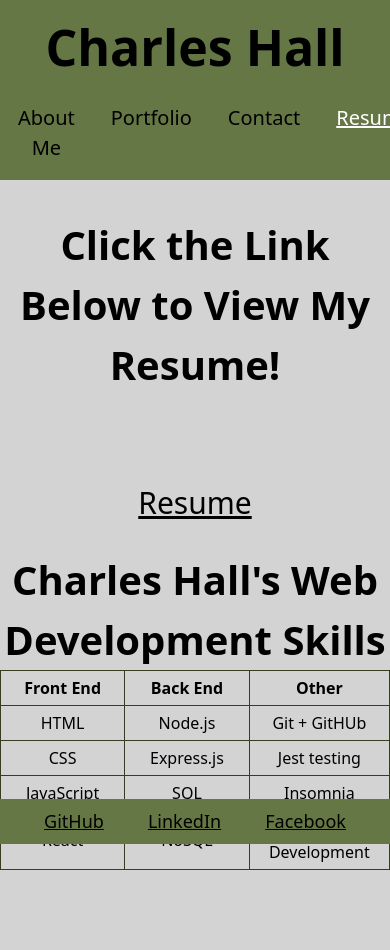
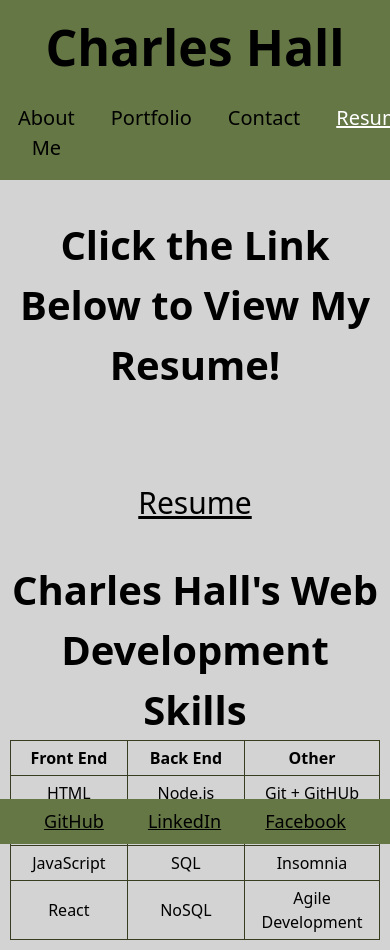
Before and after one commit to cspecialblackberry/Charles-Hall-Portfolio, a React (Vite) app: page /Resume in a window 390 px wide. Shown: the top 950 px of the page. Built offline with nearby package versions, Linux system fonts and the light colour scheme.

Commit message:
mobile styling for table

```diff
--- a/src/App.css
+++ b/src/App.css
@@ -269,8 +269,11 @@ footer a {
     }
 
     .resume h1{
-        text-align: center;
         padding: 10px;
         margin-bottom: 50px;
     }
+
+    .skills{
+        padding: 10px;
+    }
 }
```
